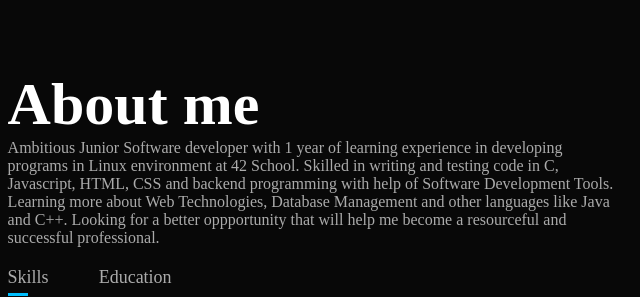
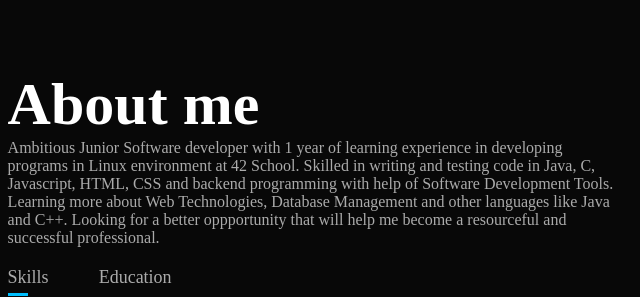
Before and after one commit to Rohit4224/Rohit4224.github.io, a plain HTML site: page index.html in a window 1280 px wide. Shown: the part 820-1117 px from the top of the page, 530-1170 px from the left. Drawn offline with Linux system fonts and the light colour scheme.

Commit message:
updated java

```diff
--- a/index.html
+++ b/index.html
@@ -39,7 +39,7 @@
                     <h1 class="sub-title">About me</h1>
                     <p>Ambitious Junior Software developer with 1 year of learning
                         experience in developing programs in Linux environment at 42
-                        School. Skilled in writing and testing code in C, Javascript, HTML, CSS and backend programming with help
+                        School. Skilled in writing and testing code in Java, C, Javascript, HTML, CSS and backend programming with help
                         of Software Development Tools.
                         Learning more about Web Technologies, Database Management and other
                         languages like Java and C++. Looking for a better oppportunity that will
```
